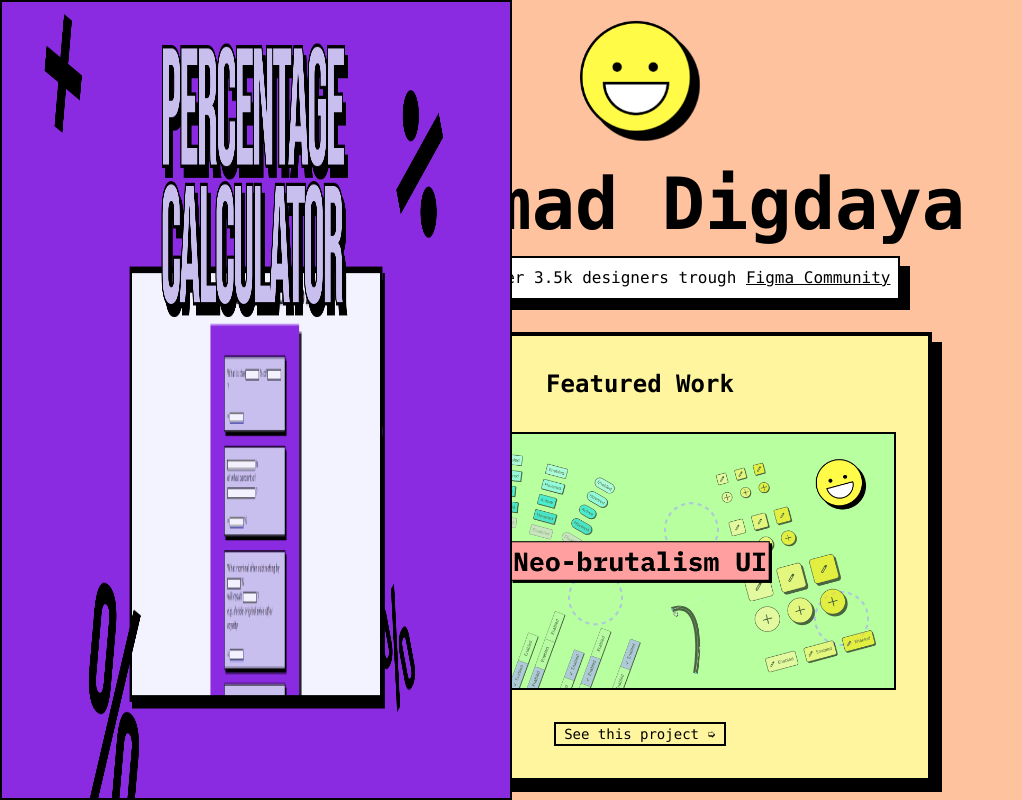
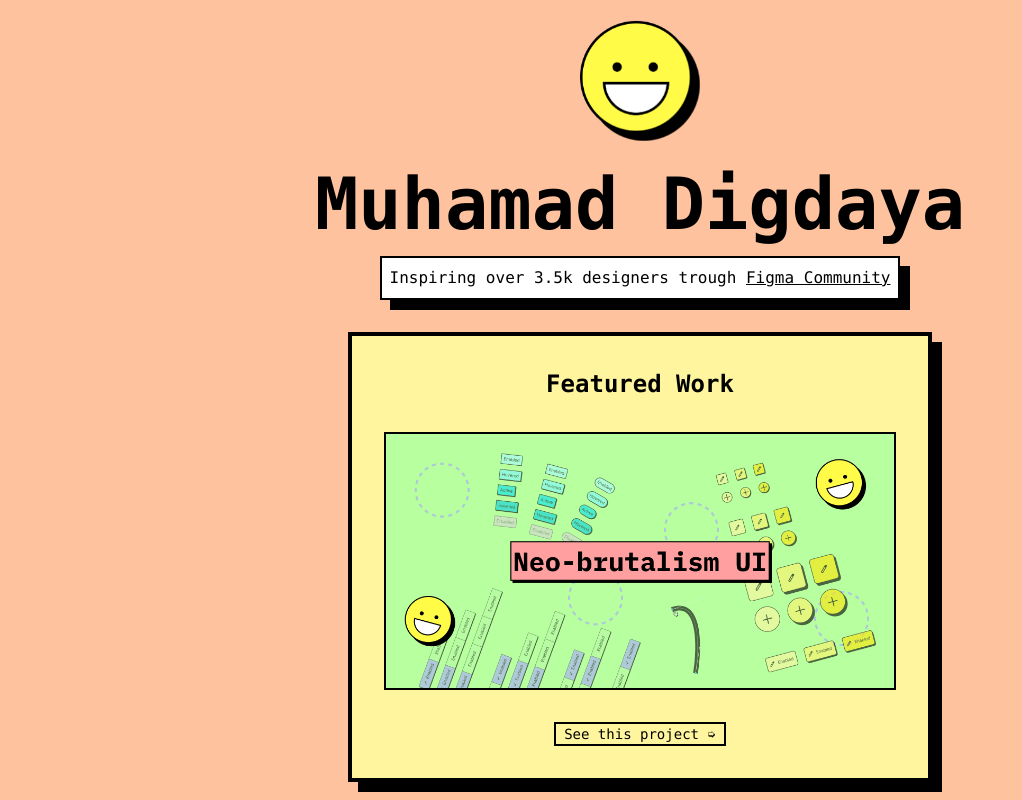
Before and after one commit to muhamaddigdaya/portfolio, a Next.js app: page / in a window 1280 px wide. Shown: the top 800 px of the page, without its empty margins (0-1022 px from the left). Built offline with nearby package versions, Linux system fonts and the light colour scheme.

Commit message:
undo Tool.tsx

```diff
--- a/src/app/components/Tool.tsx
+++ b/src/app/components/Tool.tsx
@@ -8,7 +8,7 @@ const Tool = (props: Props) => {
     <div className='flex flex-col items-start sm:items-center xl:my-8 sm:my-4 ml-0 p-8 bg-pink-100 border border-8 border-black sm:border-4 w-fit space-y-8 hover:shadow-[10px_10px_0px_0px_#000] xl:shadow-inherit lg:shadow-[10px_10px_0px_0px_#000] duration-150 ease-in text-black'>
       <h2 className='text-5xl sm:text-2xl font-bold cursor-default'>Try it out</h2>
             <a href="https://muhamaddigdaya.github.io/percentage-calculator/" target="_blank">
-                <Image fill src="/Calculator.png"  alt="UI Kit" className='xl:max-w-3xl lg:max-width-xl md:max-w-lg sm:max-w-[200px] sm:border-2 border-black border-4 hover:scale-[0.95] transition duration-150 ease-out mr-[0px]'/>
+                <img src="/Calculator.png"  alt="UI Kit" className='xl:max-w-3xl lg:max-width-xl md:max-w-lg sm:max-w-[200px] sm:border-2 border-black border-4 hover:scale-[0.95] transition duration-150 ease-out mr-[0px]'/>
             </a>
         <button className='flex text-xl xl:py-2 sm:text-sm sm:px-2 sm:py-0 items-center border border-black border-2 hover:bg-[#C9BFEF] hover:font-bold transition duration-150'><a href="https://muhamaddigdaya.github.io/percentage-calculator/" target="_blank">Go to Percentage Calculator ➭</a></button>
     </div>
```
